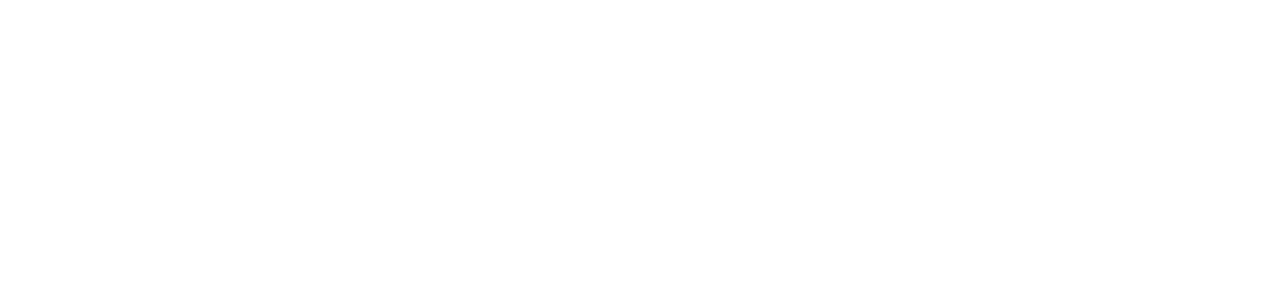
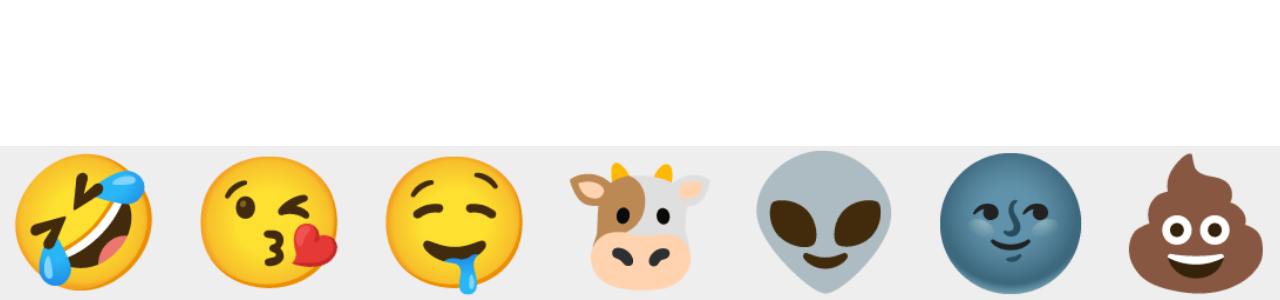
Before and after one commit to MIXISAMA/my-homepage, a Vue app: page /emoji-dock in a window 1280 px wide. Before the commit this address had no page. Shown: the part 500-800 px from the top of the page. Built offline with nearby package versions, Linux system fonts and the light colour scheme.

Commit message:
emoji dock

```diff
--- a/package.json
+++ b/package.json
@@ -32,6 +32,6 @@
     "typescript": "~4.7.4",
     "vite": "^3.1.8",
     "vitest": "^0.24.3",
-    "vue-tsc": "^1.0.8"
+    "vue-tsc": "^1.0.11"
   }
 }
--- a/src/router/index.ts
+++ b/src/router/index.ts
@@ -61,6 +61,11 @@
       name: "happy-new-year",
       component: () => import("../views/HappyNewYear.vue"),
     },
+    {
+      path: "/emoji-dock",
+      name: "emoji-dock",
+      component: () => import("../views/EmojiDock.vue"),
+    },
   ],
 });
 
--- /dev/null
+++ b/src/views/EmojiDock.vue
@@ -0,0 +1,119 @@
+<template>
+<div class="content">
+  <div class="glass">
+    <ul class="dock">
+      <li>🤣</li>
+      <li>😘</li>
+      <li>🤤</li>
+      <li>🐮</li>
+      <li>👽</li>
+      <li>🌚</li>
+      <li>💩</li>
+    </ul>
+  </div>
+</div>
+</template>
+
+<script setup lang="ts">
+import { onMounted } from 'vue'
+onMounted(() => {
+  const li_list = document.querySelectorAll('.dock li') as NodeListOf<HTMLElement>
+  li_list.forEach(li => {
+    li.addEventListener('click' , e => {
+      const $click_el = e.currentTarget as HTMLElement
+      $click_el.classList.add('loading')
+    })
+    li.addEventListener('mousemove', e => {
+      let item = e.target as HTMLElement
+      let item_rect = item.getBoundingClientRect()
+      let offset = Math.abs(e.clientX - item_rect.left) / item_rect.width
+
+      let prev = item.previousElementSibling as HTMLElement || null
+      let next = item.nextElementSibling as HTMLElement || null
+
+      let scale = 0.6
+
+      reset_scale()
+
+      if (prev) {
+        prev.style.setProperty('--scale', (1 + scale * Math.abs(offset - 1)).toString())
+      }
+
+      item.style.setProperty('--scale', (1 + scale).toString())
+
+      if (next) {
+        next.style.setProperty('--scale', (1 + scale * offset).toString())
+      }
+    })
+  })
+
+  const $dock = document.querySelector('.dock') as HTMLElement
+  $dock.addEventListener('mouseleave', e => {
+    reset_scale()
+  })
+})
+
+function reset_scale() {
+  const li_list = document.querySelectorAll('.dock li') as NodeListOf<HTMLElement>
+  li_list.forEach(li => {
+    li.style.setProperty('--scale', '1')
+  })
+}
+</script>
+
+<style scoped>
+
+.content {
+  font-size: 1vw;
+  display: flex;
+  width: 100%;
+  min-height: 100vh;
+  overflow: hidden;
+  align-items: flex-end;
+}
+
+
+.glass {
+  width: 100%;
+  height: 12em;
+  background-color: #eee;
+  display: flex;
+  justify-content: center;
+}
+
+.dock {
+  --scale: 1;
+
+  list-style: none;
+  margin: 0;
+  padding: 0;
+  display: flex;
+  justify-content: center;
+  align-items: center;
+}
+
+.dock li {
+  font-size: calc(10em * var(--scale));
+  padding: 0 .1em;
+  cursor: default;
+
+  position: relative;
+  top: calc((var(--scale) - 1) / 2 * -1em);
+
+  transition: 15ms all ease-out;
+}
+
+.dock li.loading {
+  animation: 1s loading ease-in infinite;
+}
+
+@keyframes loading {
+  0%, 100% {
+    transform: translateY(0);
+  }
+  60% {
+    transform: translateY(-0.4em);
+  }
+}
+
+</style>
--- a/src/views/MenuView.vue
+++ b/src/views/MenuView.vue
@@ -31,6 +31,9 @@
     <li>
       <RouterLink to="/happy-new-year">Happy New Year</RouterLink>
     </li>
+    <li>
+      <RouterLink to="/emoji-dock">Emoji Dock</RouterLink>
+    </li>
   </ul>
 </template>
 
```
Also changed, not shown: 1 other file (tests, documents, lock files or other folders).
